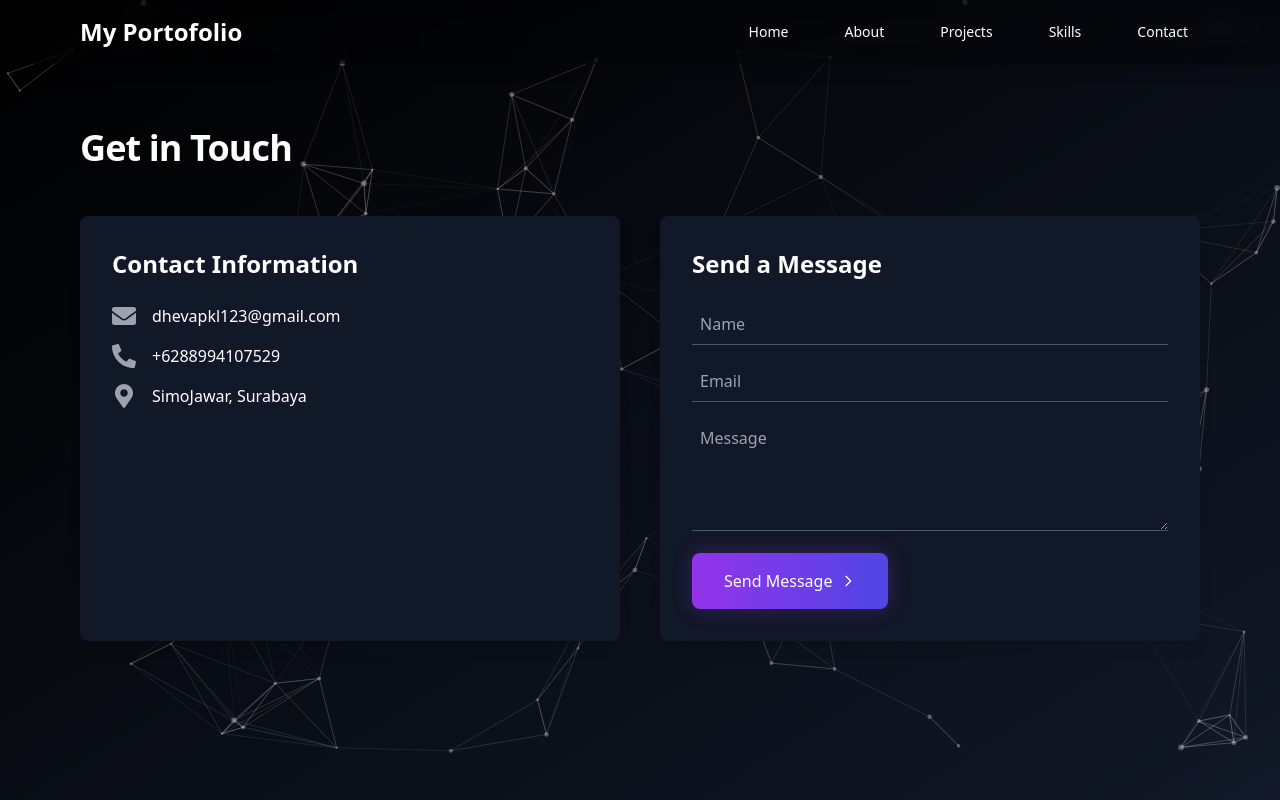
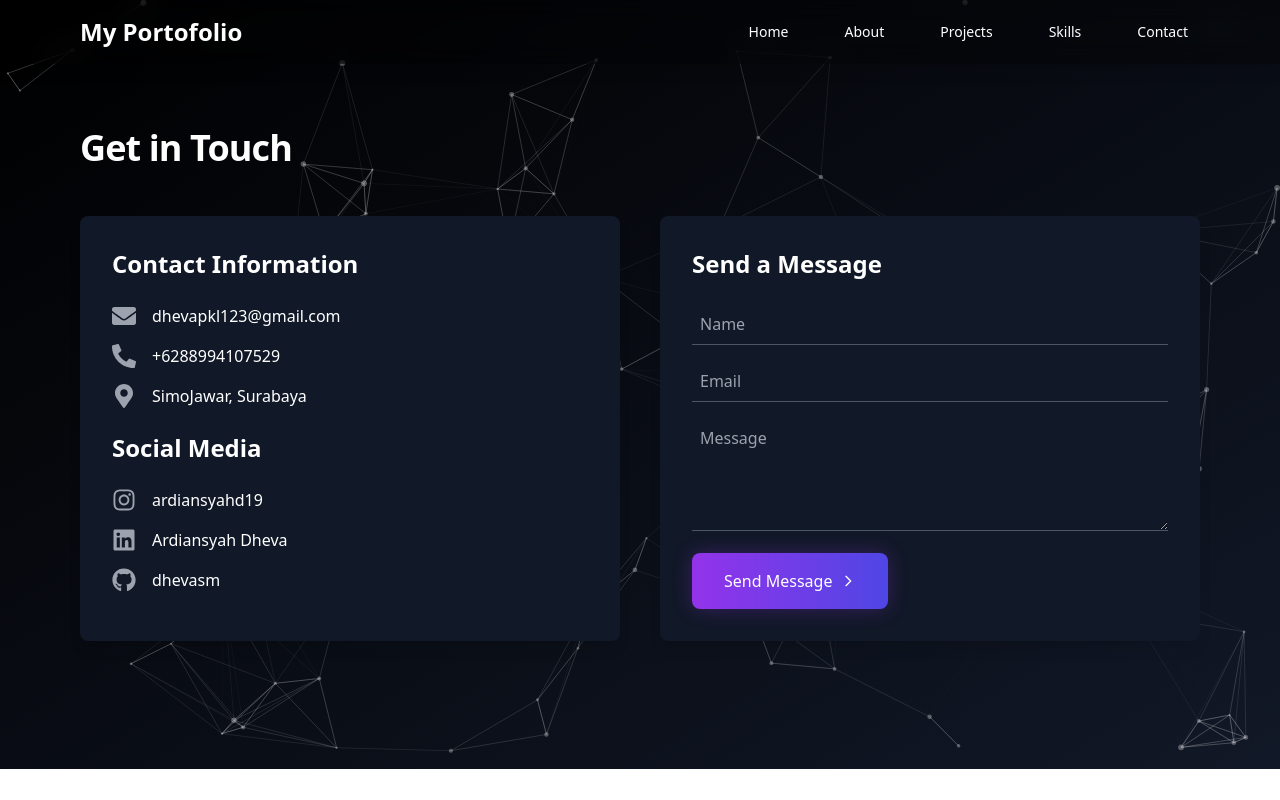
Before and after one commit to dhevasm/My-Portofolio, a React (Create React App) app: page /contact in a window 1280 px wide. Built offline with nearby package versions, Linux system fonts and the light colour scheme.

Commit message:
feature - add MailJS for contact & add social Medial Link

```diff
--- a/package.json
+++ b/package.json
@@ -7,6 +7,8 @@
     "@testing-library/jest-dom": "^5.17.0",
     "@testing-library/react": "^13.4.0",
     "@testing-library/user-event": "^13.5.0",
+    "emailjs": "^4.0.3",
+    "emailjs-com": "^3.2.0",
     "lucide-react": "^0.456.0",
     "react": "^18.3.1",
     "react-dom": "^18.3.1",
--- a/src/pages/Contact.jsx
+++ b/src/pages/Contact.jsx
@@ -1,11 +1,15 @@
-import { FaEnvelope, FaPhoneAlt, FaMapMarkerAlt } from "react-icons/fa";
+import { FaEnvelope, FaPhoneAlt, FaMapMarkerAlt, FaLinkedin, FaInstagram, FaGithub } from "react-icons/fa";
 import { useSpring, animated, config } from '@react-spring/web';
 import Particle from "../particles/Particle";
-import { useState } from "react";
+import { useState, useRef } from "react";
 import { Link } from "react-router-dom";
+import emailjs from 'emailjs-com';
 
 const Contact = () => {
   const [isPressed, setIsPressed] = useState(false);
+  const [isSubmitting, setIsSubmitting] = useState(false);
+  const [submitStatus, setSubmitStatus] = useState('');
+  const formRef = useRef();
 
   const titleSpring = useSpring({
     from: { opacity: 0, transform: 'translateY(-20px)' },
@@ -35,12 +39,6 @@ const Contact = () => {
     delay: 600,
   });
 
-  const [buttonProps, buttonApi] = useSpring(() => ({
-    scale: 1,
-    shadow: '0 10px 15px -3px rgba(0, 0, 0, 0.1)',
-    config: { mass: 1, tension: 300, friction: 20 },
-  }));
-
   const inputSpring = useSpring({
     from: { width: '0%' },
     to: { width: '100%' },
@@ -48,10 +46,33 @@ const Contact = () => {
     delay: 800,
   });
 
+  const sendEmail = (e) => {
+    e.preventDefault();
+    setIsSubmitting(true);
+    setSubmitStatus('');
+
+    emailjs.sendForm(
+      process.env.REACT_APP_SERVICE_ID,
+      process.env.REACT_APP_TEMPLATE_ID,
+      formRef.current,
+      process.env.REACT_APP_PUBLIC_KEY
+    )
+    .then((result) => {
+      setSubmitStatus('Message sent successfully!');
+      formRef.current.reset();
+    }, (error) => {
+      setSubmitStatus('Failed to send message. Please try again.');
+      console.error('Email send error:', error);
+    })
+    .finally(() => {
+      setIsSubmitting(false);
+    });
+  };
+
   return (
     <section
       id="contact"
-      className="relative bg-gradient-to-br from-black to-gray-900 text-white py-20 md:py-32 h-full md:h-screen"
+      className="relative bg-gradient-to-br from-black to-gray-900 text-white py-20 md:py-32 h-full"
     >
       <Particle/>
       <div className="max-w-6xl mx-auto px-4 z-10">
@@ -77,7 +98,7 @@ const Contact = () => {
                 })}
               >
                 <FaEnvelope size={24} className="text-gray-400" />
-                <Link to={'mailto:dhevasmpkl123@gmail.com'} target="_blank">dhevapkl123@gmail.com</Link>
+                <Link to={'https://mail.google.com/mail/u/0/?tf=cm&fs=1&to=dhevapkl123@gmail.com'} target="_blank">dhevapkl123@gmail.com</Link>
               </animated.div>
               <animated.div
                 className="flex items-center space-x-4 mb-4 hover:transform hover:translate-x-2 transition-transform duration-300"
@@ -91,7 +112,7 @@ const Contact = () => {
                 <Link to={'https://wa.me/6288994107529'} target="_blank">+6288994107529</Link>
               </animated.div>
               <animated.div
-                className="flex items-center space-x-4 hover:transform hover:translate-x-2 transition-transform duration-300"
+                className="flex items-center space-x-4  mb-6 hover:transform hover:translate-x-2 transition-transform duration-300"
                 style={useSpring({
                   from: { opacity: 0, transform: 'translateX(-20px)' },
                   to: { opacity: 1, transform: 'translateX(0)' },
@@ -101,6 +122,41 @@ const Contact = () => {
                 <FaMapMarkerAlt size={24} className="text-gray-400" />
                 <span>SimoJawar, Surabaya</span>
               </animated.div>
+
+              <h3 className="text-2xl font-bold mb-6">Social Media</h3>
+              <animated.div
+                className="flex items-center space-x-4  mb-4 hover:transform hover:translate-x-2 transition-transform duration-300"
+                style={useSpring({
+                  from: { opacity: 0, transform: 'translateX(-20px)' },
+                  to: { opacity: 1, transform: 'translateX(0)' },
+                  delay: 1000,
+                })}
+              >
+                <FaInstagram size={24} className="text-gray-400" />
+                <Link to={"https://www.instagram.com/ardiansyahd19"} target="_blank">ardiansyahd19</Link>
+              </animated.div>
+              <animated.div
+                className="flex items-center space-x-4  mb-4 hover:transform hover:translate-x-2 transition-transform duration-300"
+                style={useSpring({
+                  from: { opacity: 0, transform: 'translateX(-20px)' },
+                  to: { opacity: 1, transform: 'translateX(0)' },
+                  delay: 1000,
+                })}
+              >
+                <FaLinkedin size={24} className="text-gray-400" />
+                <Link to={"https://www.linkedin.com/in/ardiansyah-dheva-3139a82b9"} target="_blank">Ardiansyah Dheva</Link>
+              </animated.div>
+              <animated.div
+                className="flex items-center space-x-4 hover:transform hover:translate-x-2 transition-transform duration-300"
+                style={useSpring({
+                  from: { opacity: 0, transform: 'translateX(-20px)' },
+                  to: { opacity: 1, transform: 'translateX(0)' },
+                  delay: 1000,
+                })}
+              >
+                <FaGithub size={24} className="text-gray-400" />
+                <Link to={"https://github.com/dhevasm"} target="_blank">dhevasm</Link>
+              </animated.div>
             </animated.div>
           </animated.div>
 
@@ -109,29 +165,53 @@ const Contact = () => {
             className="bg-gray-900 rounded-lg p-8 shadow-lg z-10 hover:shadow-2xl transition-shadow duration-300"
           >
             <h3 className="text-2xl font-bold mb-6">Send a Message</h3>
-            <form className="space-y-4">
+            <form
+              ref={formRef}
+              onSubmit={sendEmail}
+              className="space-y-4"
+            >
               <animated.div style={inputSpring}>
                 <input
                   type="text"
+                  name="name"
                   placeholder="Name"
+                  required
                   className="w-full bg-transparent border-b border-gray-600 focus:border-gray-300 outline-none px-2 py-2 text-white placeholder-gray-400 transition-all duration-300 hover:border-gray-400"
                 />
               </animated.div>
               <animated.div style={{...inputSpring, delay: 900}}>
                 <input
                   type="email"
+                  name="email "
                   placeholder="Email"
+                  required
                   className="w-full bg-transparent border-b border-gray-600 focus:border-gray-300 outline-none px-2 py-2 text-white placeholder-gray-400 transition-all duration-300 hover:border-gray-400"
                 />
               </animated.div>
               <animated.div style={{...inputSpring, delay: 1000}}>
                 <textarea
+                  name="message"
                   placeholder="Message"
                   rows={4}
+                  required
                   className="w-full overflow-hidden bg-transparent border-b border-gray-600 focus:border-gray-300 outline-none px-2 py-2 text-white placeholder-gray-400 transition-all duration-300 hover:border-gray-400"
                 ></textarea>
               </animated.div>
+
+              {submitStatus && (
+                <div className={`
+                  text-center py-2 rounded-md
+                  ${submitStatus.includes('successfully')
+                    ? 'bg-green-600/20 text-green-400'
+                    : 'bg-red-600/20 text-red-400'}
+                `}>
+                  {submitStatus}
+                </div>
+              )}
+
               <animated.button
+                type="submit"
+                disabled={isSubmitting}
                 className={`
                   hover:cursor-pointer
                   relative overflow-hidden
@@ -143,15 +223,17 @@ const Contact = () => {
                   hover:scale-105 active:scale-95
                   shadow-[0_0_20px_rgba(147,51,234,0.3)]
                   hover:shadow-[0_0_25px_rgba(147,51,234,0.5)]
-                ${isPressed ? 'scale-95' : ''}
+                  ${isPressed || isSubmitting ? 'scale-95' : ''}
                   group
+                  ${isSubmitting ? 'opacity-50 cursor-not-allowed' : ''}
                 `}
                 onMouseDown={() => setIsPressed(true)}
                 onMouseUp={() => setIsPressed(false)}
                 onMouseLeave={() => setIsPressed(false)}
               >
                 <span className="relative z-10 flex items-center justify-center gap-2">
-                Send Message
+                  {isSubmitting ? 'Sending...' : 'Send Message'}
+                  {!isSubmitting && (
                     <svg
                       className="w-4 h-4 transform transition-transform duration-300 group-hover:translate-x-1"
                       fill="none"
@@ -165,9 +247,9 @@ const Contact = () => {
                         d="M9 5l7 7-7 7"
                       />
                     </svg>
+                  )}
                 </span>
 
-              {/* Ripple effect overlay */}
                 <div className="absolute inset-0 bg-white/20 transform scale-0 transition-transform duration-500 rounded-lg group-hover:scale-100" />
               </animated.button>
             </form>
```
Also changed, not shown: 2 other files (tests, documents, lock files or other folders). Lines whose indentation alone changed are shown as unchanged.
